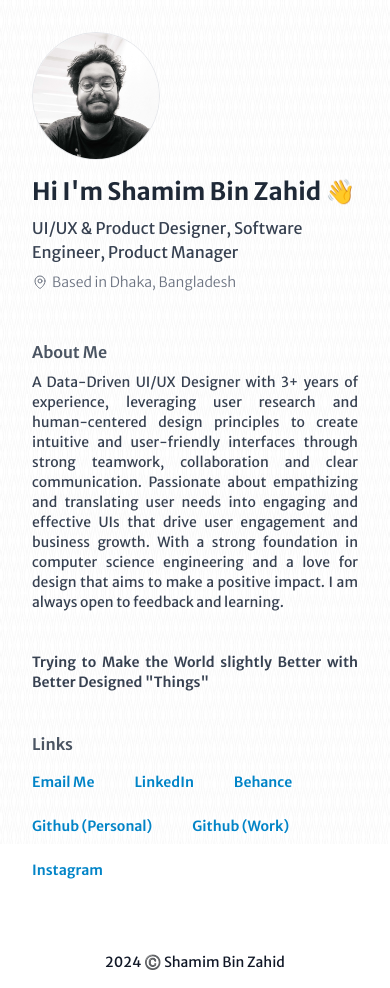
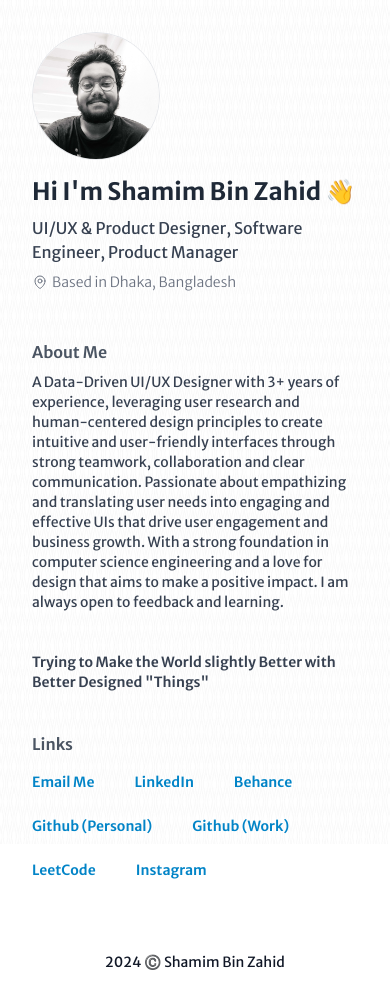
Before and after one commit to shamemezahid/shamemezahid.github.io, a Next.js app: page / in a window 390 px wide. Built offline with nearby package versions, Linux system fonts and the light colour scheme.

Commit message:
Favicon added & mobile text align to left

```diff
--- a/app/page.jsx
+++ b/app/page.jsx
@@ -39,7 +39,7 @@ export default function Home() {
         <div className="flex flex-col justify-center items-start gap-2">
           <div className="flex flex-col justify-start gap-2 p-4 rounded-xl">
             <h2 className="text-base font-semibold text-gray-600">About Me</h2>
-            <p className="text-sm text-gray-700 text text-justify">
+            <p className="text-sm text-gray-700 text text-left sm:text-justify">
               A Data-Driven UI/UX Designer with 3+ years of experience,
               leveraging user research and human-centered design principles to
               create intuitive and user-friendly interfaces through strong
@@ -51,7 +51,7 @@ export default function Home() {
               and learning.
             </p>
             <br></br>
-            <p className="text-sm text-gray-700 text text-justify font-semibold">
+            <p className="text-sm text-gray-700 text text-left sm:text-justify font-semibold">
               Trying to Make the World slightly Better with Better Designed
               &quot;Things&quot;
             </p>
@@ -97,6 +97,13 @@ export default function Home() {
               <a
                 className="text-sm text-center font-semibold text-sky-600 transition-all px-4 py-2 rounded-full hover:bg-sky-50"
                 target="_blank"
+                href="https://leetcode.com/shamemezahid/"
+              >
+                LeetCode
+              </a>
+              <a
+                className="text-sm text-center font-semibold text-sky-600 transition-all px-4 py-2 rounded-full hover:bg-sky-50"
+                target="_blank"
                 href="https://www.instagram.com/qwaccmaster69/"
               >
                 Instagram
```
Also changed, not shown: 1 other file (tests, documents, lock files or other folders).
